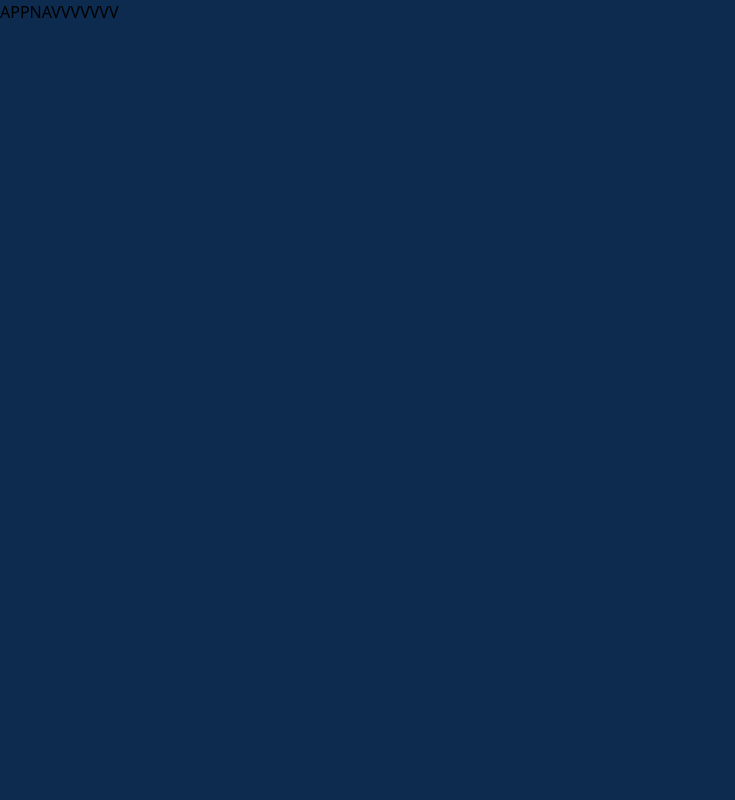
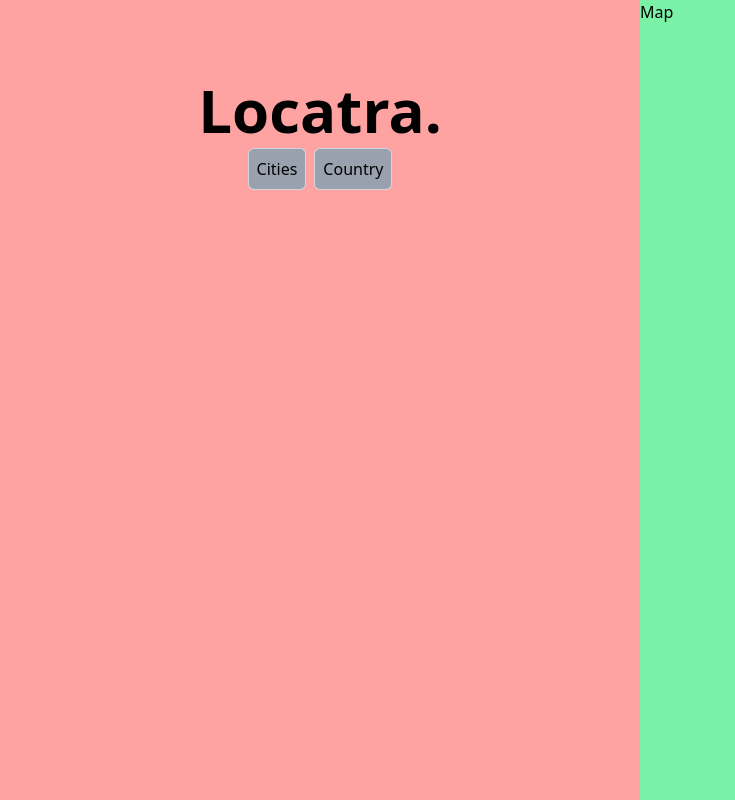
Before and after one commit to RezaPahlevi1/locatra, a React (Vite) app: page /app in a window 1280 px wide. Shown: the whole page, without its empty margins (0-735 px from the left). Built offline with nearby package versions, Linux system fonts and the light colour scheme.

Commit message:
feat: add sub routing in app

```diff
--- a/src/App.jsx
+++ b/src/App.jsx
@@ -19,7 +19,10 @@ function App() {
             <Route path="product" element={<Product />} />
             <Route path="*" element={<PageNotFound />} />
           </Route>
-          <Route path="app" element={<AppLayout />} />
+          <Route path="app" element={<AppLayout />}>
+            <Route path="cities" element={<p>List of Cities</p>} />
+            <Route path="country" element={<p>List of country</p>} />
+          </Route>
           <Route path="login" element={<Login />} />
         </Routes>
       </BrowserRouter>
--- /dev/null
+++ b/src/components/Map.jsx
@@ -0,0 +1,5 @@
+function Map() {
+  return <div className="h-screen w-1/2 bg-green-300">Map</div>;
+}
+
+export default Map;
--- /dev/null
+++ b/src/components/Sidebar.jsx
@@ -0,0 +1,24 @@
+import { NavLink, Outlet } from "react-router-dom";
+
+function Sidebar() {
+  return (
+    <div className="h-screen w-1/2 bg-red-300 flex flex-col pt-20 items-center">
+      <h1 className="text-6xl max-w-3xl font-bold">Locatra.</h1>
+      <div className="flex flex-row gap-2 pt-2">
+        <NavLink to="cities">
+          <div className="bg-gray-400 rounded-md border border-white/55 text-black hover:bg-gray-500 cursor-pointer p-2">
+            Cities
+          </div>
+        </NavLink>
+        <NavLink to="country">
+          <div className="bg-gray-400 rounded-md border border-white/55 text-black hover:bg-gray-500 cursor-pointer p-2">
+            Country
+          </div>
+        </NavLink>
+      </div>
+      <Outlet />
+    </div>
+  );
+}
+
+export default Sidebar;
--- a/src/pages/AppLayout.jsx
+++ b/src/pages/AppLayout.jsx
@@ -1,5 +1,13 @@
+import Map from "../components/Map";
+import Sidebar from "../components/Sidebar";
+
 function AppLayout() {
-  return <div className="w-full h-screen bg-[#0C2B4E]">APPNAVVVVVVV</div>;
+  return (
+    <div className="w-full h-screen bg-[#0C2B4E] flex flex-row">
+      <Sidebar />
+      <Map />
+    </div>
+  );
 }
 
 export default AppLayout;
```
